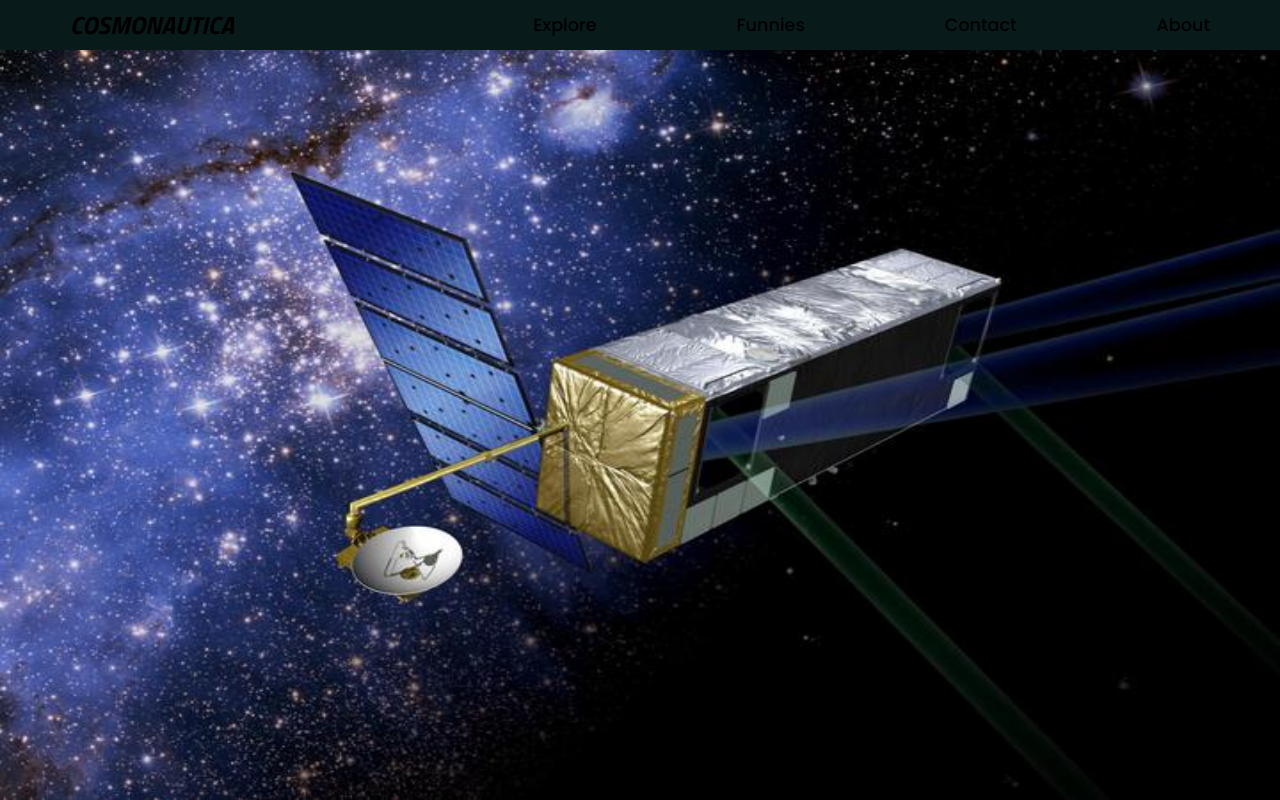
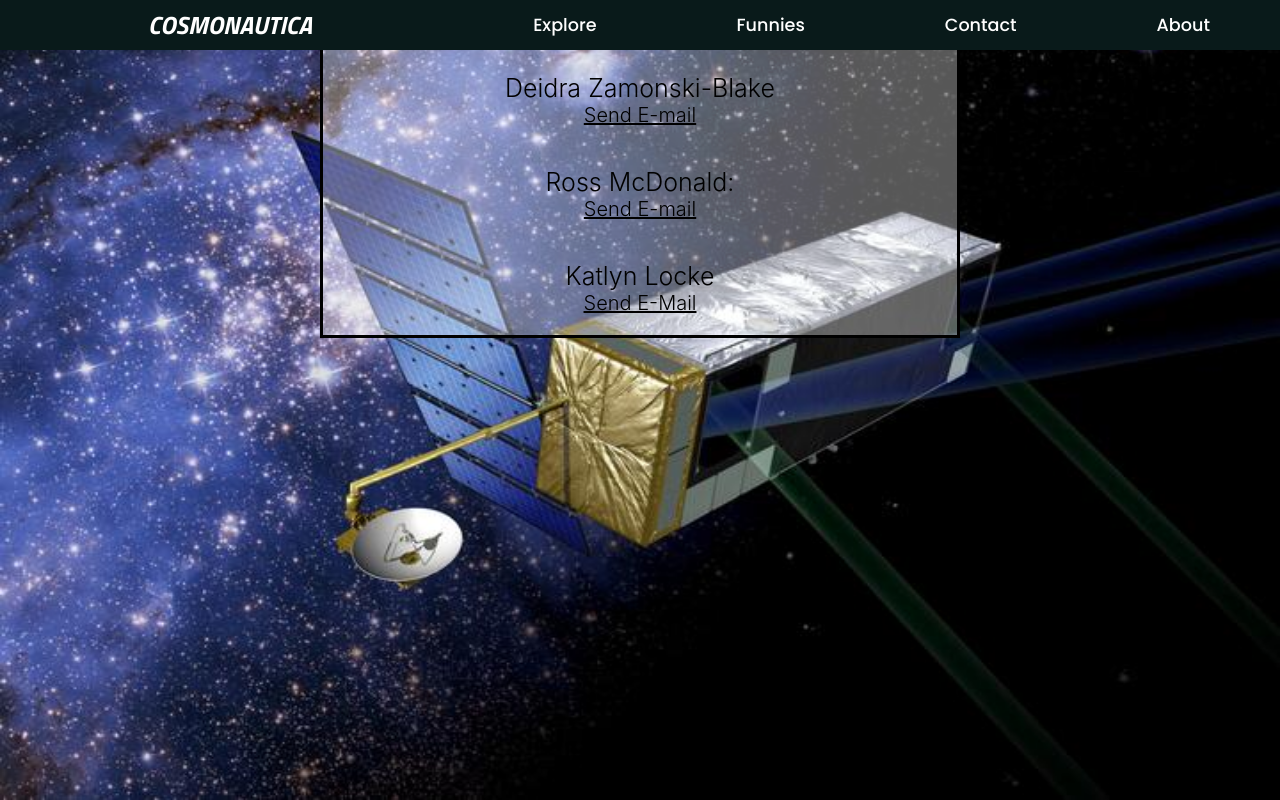
Before and after one commit to GRossMcDonald/jac-enterprises-react, a React (Create React App) app in the folder frontend/: page /contact in a window 1280 px wide. Built offline with nearby package versions, Linux system fonts and the light colour scheme.

Commit message:
Contact Page tweaks

```diff
--- a/frontend/src/components/Background.css
+++ b/frontend/src/components/Background.css
@@ -18,14 +18,3 @@
     background-color: black;
   }
 }
-
-.Background {
-  position: fixed;
-  top: 50px;
-  height: calc(100vh - 50px);
-  width: 100vw;
-  background-image: url("../img/Satellite.jpg");
-  background-repeat: no-repeat;
-  background-position: center;
-  background-size: 100% 100%;
-}
--- a/frontend/src/components/Contact.css
+++ b/frontend/src/components/Contact.css
@@ -1,41 +1,33 @@
-.nav-bar {
-  text-align: right;
-  padding: 5px;
-  margin: 5px;
+.contact-container {
+  text-align: center;
+  background-image: url("../img/Satellite.jpg");
+  background-repeat: no-repeat;
+  height: 100vh;
+  background-position: center;
+  background-size: 100% 100%;
+}
+
+.contact-info {
+  background-color: rgba(255, 255, 255, 0.342);
+  border: 3px solid black;
+  padding: auto;
+  margin: auto;
+  width: 50%;
+  padding-top: 50px;
 }
 
 li {
-  list-style: none;
-  text-decoration: none;
-}
-
-.link {
-  text-decoration: none;
-  color: white;
-}
-
-.contact-info {
-  width: 100%;
-  padding: 8px;
-  text-align: center;
-  justify-content: center;
-}
-.contact-header {
+  padding: 20px;
   font-weight: 300;
 }
 
-.contact-item {
-  display: inline;
-  padding: 5px;
-  margin: 3px;
-  font-weight: 300;
-  font-size: 20px;
+h2 {
+  font-size: 25px;
+  font-weight: 350;
 }
 
-a {
+.email-link {
   color: black;
+  font-size: 20px;
+  text-decoration: underline;
 }
-
-a:hover {
-  color: white;
-}
--- a/frontend/src/components/Contact.js
+++ b/frontend/src/components/Contact.js
@@ -1,32 +1,28 @@
 import React from "react";
 import "./Contact.css";
 import Navbar from "./Navbar";
-import Background from "./Background";
 import "./Background.css";
 
 function Contact() {
   return (
     <div className="contact-container">
       <Navbar />
-      <Background />
       <div className="contact-info">
-        <h1 className="contact-header">Contact Us!</h1>
-        <div className="contact-list">
         <ul>
-            <li className="contact-item">
-              Deidra Zamonski-Blake:
+          <li>
+            <h2>Deidra Zamonski-Blake</h2>
             <a href="deidra.zamonskiblake@gmail.com" className="email-link">
               Send E-mail
             </a>
           </li>
-            <li className="contact-item">
-              Ross McDonald:
-              <a href="mailto:Ross_McDonald@gmail.com" className="email-link">
+          <li>
+            <h2>Ross McDonald:</h2>
+            <a href="mailto:Ross_McDonald@outlook.com" className="email-link">
               Send E-mail
             </a>
           </li>
-            <li className="contact-item">
-              Katlyn Locke:
+          <li>
+            <h2>Katlyn Locke</h2>
             <a href="mailto:katlynlocke1028@gmail.com" className="email-link">
               Send E-Mail
             </a>
@@ -34,7 +30,6 @@ function Contact() {
         </ul>
       </div>
     </div>
-    </div>
   );
 }
 
```
Also changed, not shown: 1 other file (tests, documents, lock files or other folders). Lines whose indentation alone changed are shown as unchanged.
